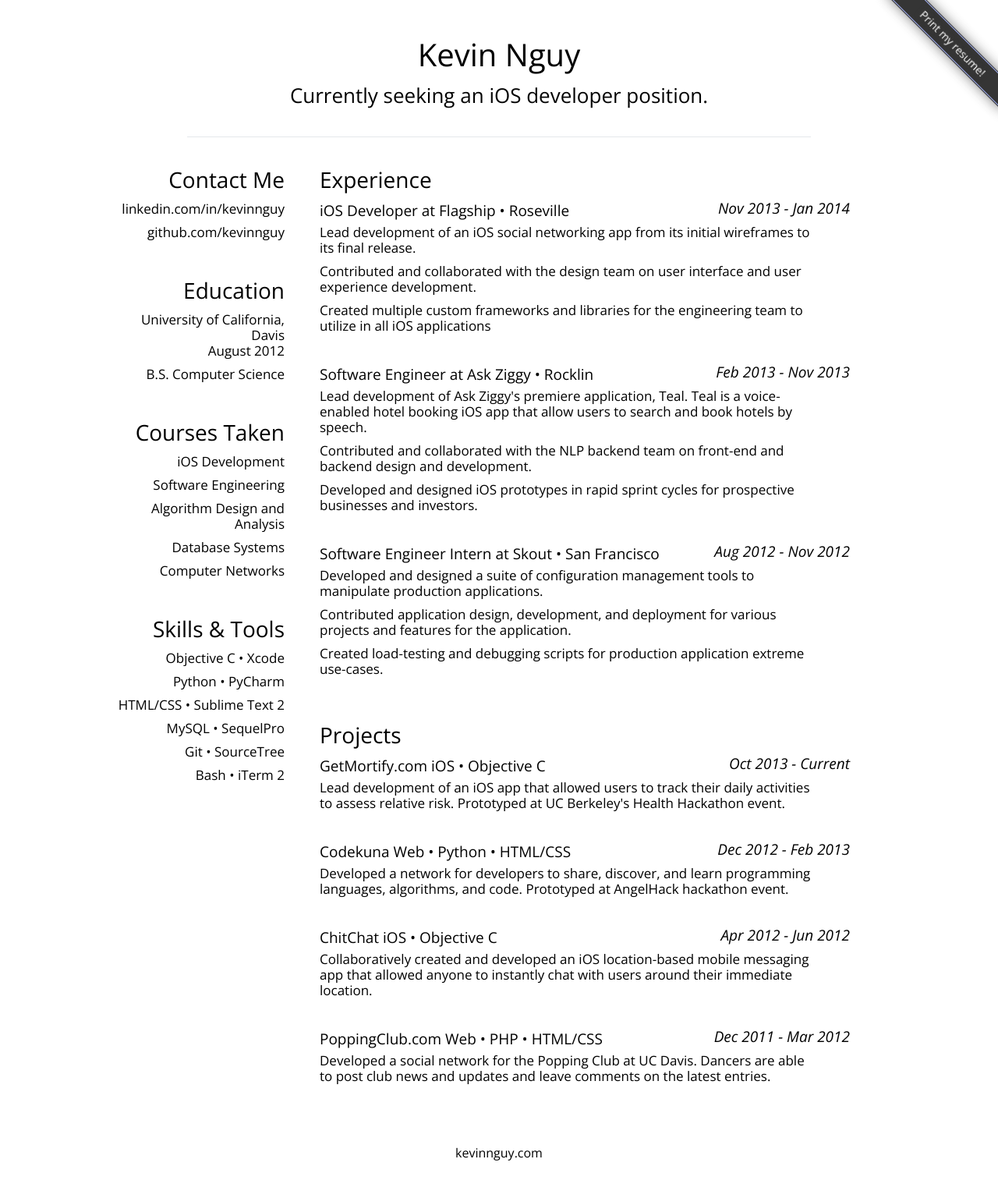
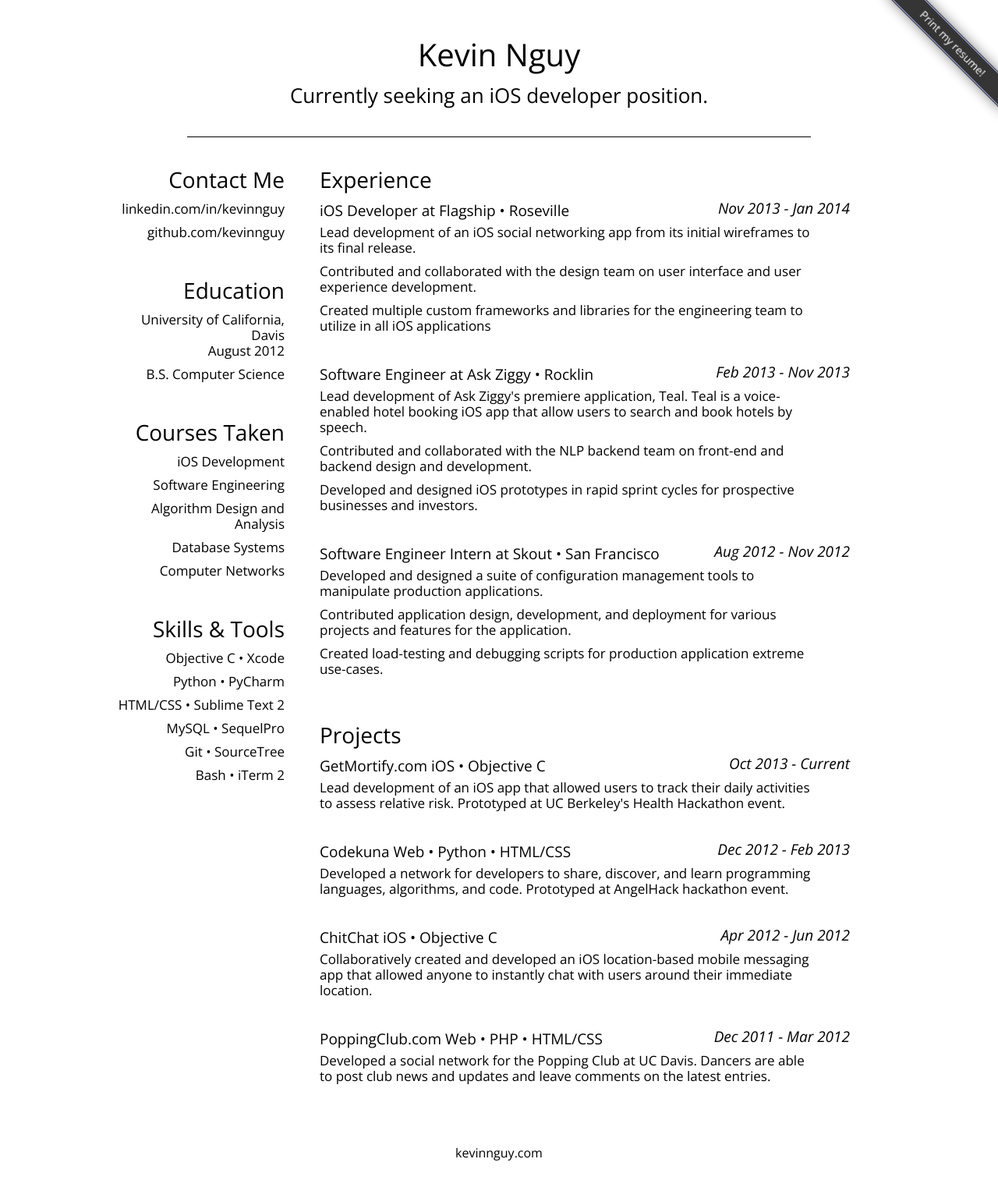
Before and after one commit to kevinnguy/kevinnguy.github.com, a Jekyll site: the page index.html, which Jekyll copies as it is, in a window 1280 px wide. Shown: the whole page at 78% size. Built offline with Jekyll 4.4.1, drawn with Linux system fonts in a browser that asks for light colours.

Commit message:
Print in black

```diff
--- a/static/css/new_style.css
+++ b/static/css/new_style.css
@@ -595,7 +595,7 @@ sub
 	margin-top: 50px;
 	margin-bottom: 40px;
 	padding-bottom: 35px;
-border-bottom: 1px solid #e4e7eb;
+border-bottom: 1px solid #000;
 width: 800px;
 }
 
```
